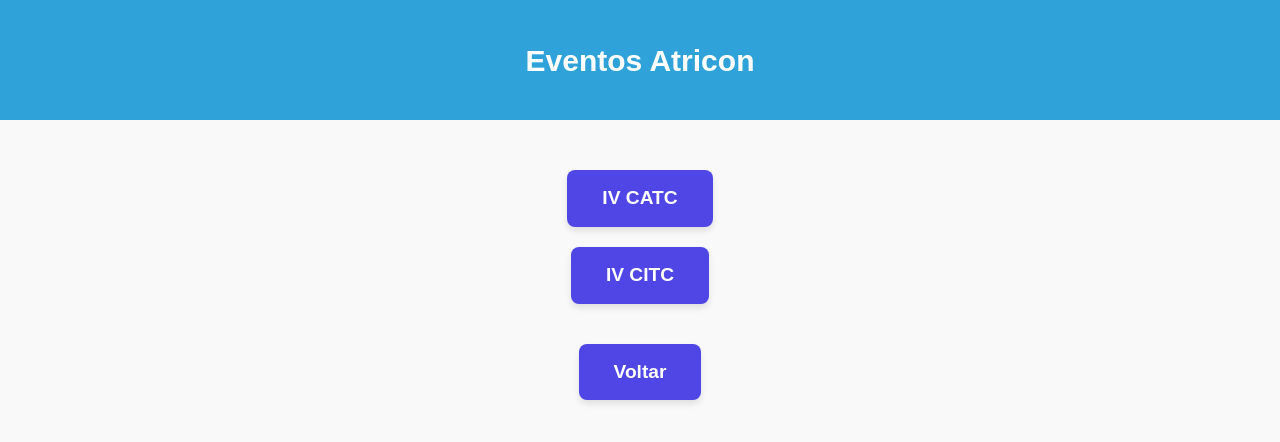
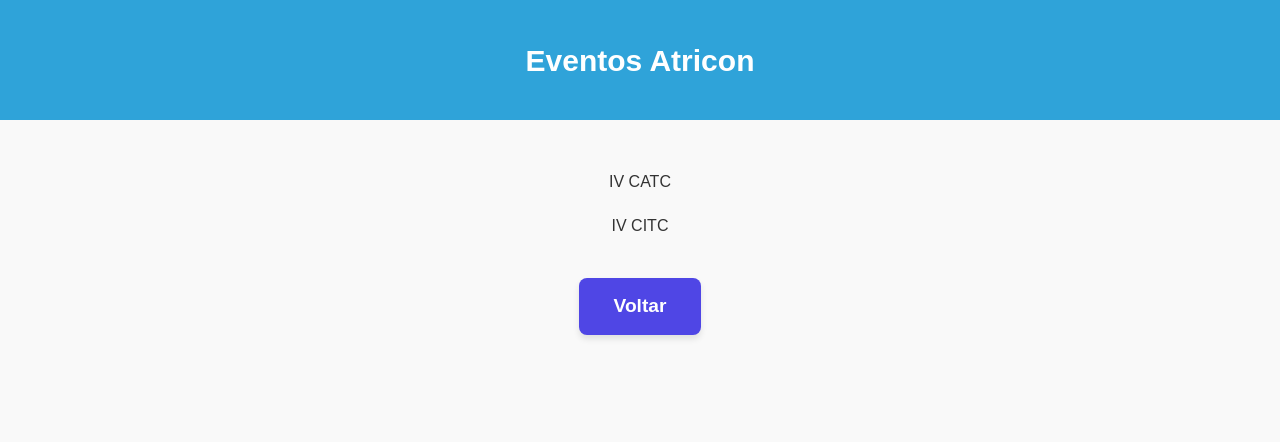
Before and after one commit to MarcosBR315/Portal-Atricon, a React (Vite) app: page /#/eventos in a window 1280 px wide. Shown: the top 442 px of the page. Built offline with nearby package versions, Linux system fonts and the light colour scheme.

Commit message:
Correção 1

```diff
--- a/src/components/StyledComponents.js
+++ b/src/components/StyledComponents.js
@@ -31,7 +31,7 @@ export const Header = styled.header`
   width: 100%;
   height: 120px;
   padding: 0 20px;
-  background-color: #2FA3D9;
+  background-color: #2fa3d9;
   display: flex;
   align-items: center;
   justify-content: center; /* desktop: título central */
@@ -57,8 +57,13 @@ export const Header = styled.header`
   @media (max-width: 768px) {
     height: 100px;
 
-    h1 { font-size: 24px; }
-    .logoHorizontal { height: 60px; left: 10px; }
+    h1 {
+      font-size: 24px;
+    }
+    .logoHorizontal {
+      height: 60px;
+      left: 10px;
+    }
   }
 
   /* CORREÇÃO: max-width 600px (antes estava 'mix-width') */
@@ -91,11 +96,15 @@ export const Header = styled.header`
   @media (max-width: 480px) {
     height: 80px;
 
-    h1 { font-size: 20px; }
-    .logoHorizontal { height: 50px; left: 5px; }
+    h1 {
+      font-size: 20px;
+    }
+    .logoHorizontal {
+      height: 50px;
+      left: 5px;
+    }
   }
 `;
-
 
 export const Main = styled.main`
   width: 100%;
@@ -114,24 +123,7 @@ export const Main = styled.main`
     align-items: center;
     gap: 20px;
   }
-
-  a {
-    border-radius: 8px;
-    padding: 14px 35px;
-    width: fit-content;
-    background-color: #4f46e5;
-    color: white;
-    font-size: 1.2rem;
-    font-weight: bold;
-    text-align: center;
-    transition: all 0.3s ease;
-    box-shadow: 0 4px 6px rgba(0,0,0,0.1);
-
-    &:hover {
-      background-color: #3730a3;
-      transform: translateY(-2px);
-      box-shadow: 0 6px 8px rgba(0,0,0,0.15);
-    }
+}
   }
 
   @media (max-width: 768px) {
@@ -153,6 +145,18 @@ export const Main = styled.main`
   }
 `;
 
+export const A = styled.a`
+  background: none;
+  align-items: center;
+  display: flex;
+  border: 2px solid;
+  border-radius: 8px;
+
+  img {
+  width: 100px;
+  }
+`
+
 export const ButtonLink = styled(Link)`
   border-radius: 8px;
   margin-top: 20px;
@@ -165,12 +169,12 @@ export const ButtonLink = styled(Link)`
   text-align: center;
   display: block;
   transition: all 0.3s ease;
-  box-shadow: 0 4px 6px rgba(0,0,0,0.1);
+  box-shadow: 0 4px 6px rgba(0, 0, 0, 0.1);
 
   &:hover {
     background-color: #3730a3;
     transform: translateY(-2px);
-    box-shadow: 0 6px 8px rgba(0,0,0,0.15);
+    box-shadow: 0 6px 8px rgba(0, 0, 0, 0.15);
   }
 
   @media (max-width: 768px) {
--- a/src/pages/SiteOficial.jsx
+++ b/src/pages/SiteOficial.jsx
@@ -1,20 +1,23 @@
 import * as S from "../components/StyledComponents";
+import LogoSimples from "../components/images/logoBrancaHorizontal.png";
 
 export default function SiteOficial() {
   return (
     <>
       <S.Header>
+        <img className="logoHorizontal" src={LogoSimples} />
         <h1>Portal Atricon</h1>
       </S.Header>
       <S.Main>
         <div className="buttonsContainer">
-          <a
+          <S.A
             href="https://atricon.org.br/"
             target="_blank"
             rel="noopener noreferrer"
           >
-            Ir para o site oficial
-          </a>
+            <img src={LogoHorizontal}/>
+            <p>Ir para o site oficial</p>
+          </S.A>
           <S.ButtonLink to="/">Voltar</S.ButtonLink>
         </div>
       </S.Main>
```
Also changed, not shown: src/components/images/logoSimples.png (added).
